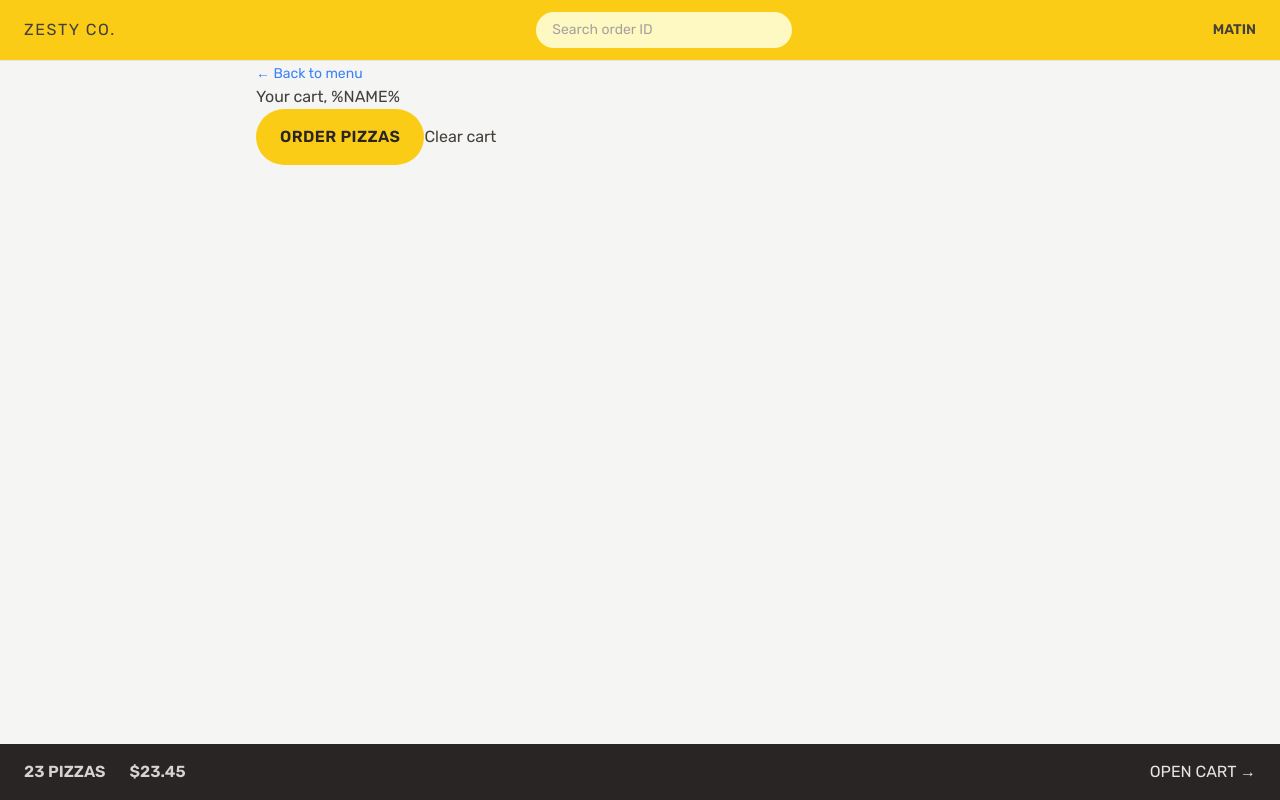
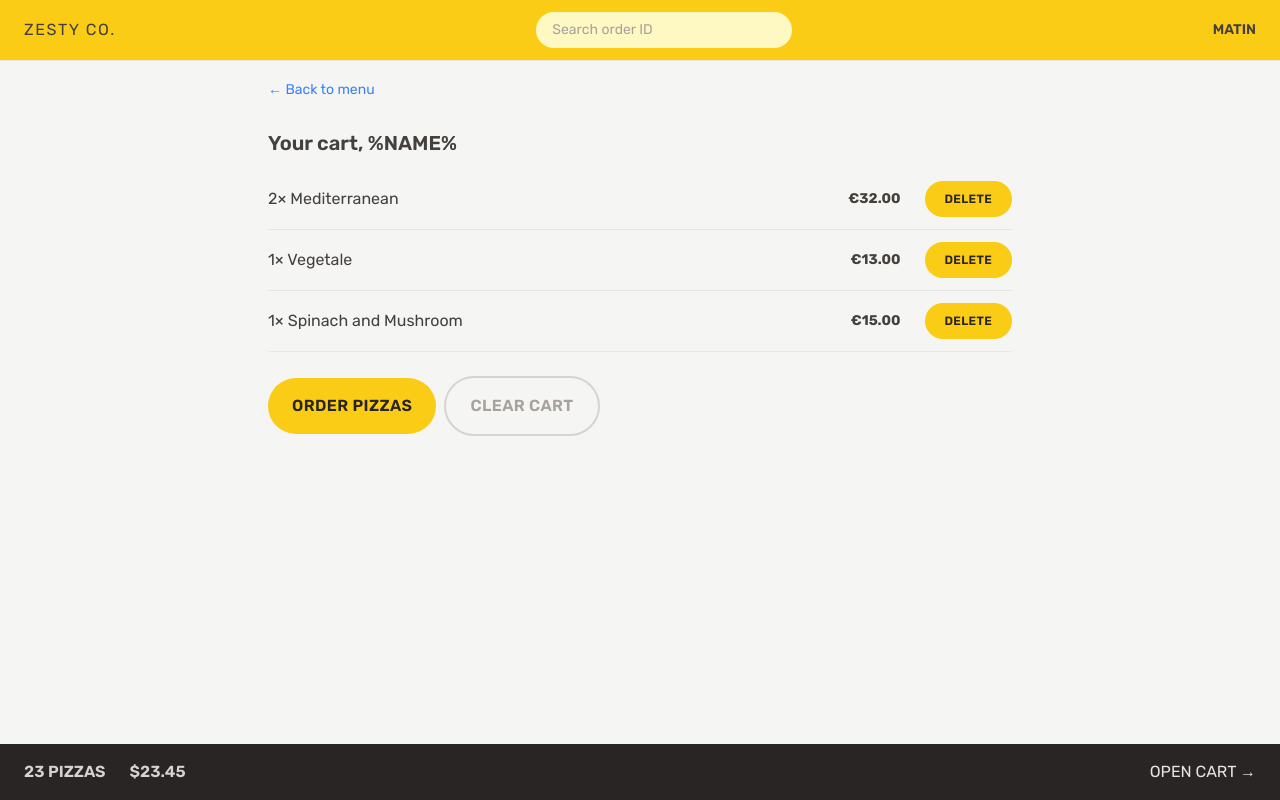
Before and after one commit to MatinT-SA/zesty, a React (Vite) app: page /cart in a window 1280 px wide. Built offline with nearby package versions, Linux system fonts and the light colour scheme; a web font is replaced by a local one.

Commit message:
styling the cart

```diff
--- a/src/features/cart/Cart.jsx
+++ b/src/features/cart/Cart.jsx
@@ -1,6 +1,7 @@
 import { Link } from "react-router-dom";
 import LinkButton from "../../ui/LinkButton";
 import Button from "../../ui/Button";
+import CartItem from "./CartItem";
 
 const fakeCart = [
   {
@@ -30,16 +31,22 @@ function Cart() {
   const cart = fakeCart;
 
   return (
-    <div>
+    <div className="py-4 px-3">
       <LinkButton to="/menu">&larr; Back to menu</LinkButton>
 
-      <h2>Your cart, %NAME%</h2>
+      <h2 className="mt-7 text-xl font-semibold">Your cart, %NAME%</h2>
 
-      <div>
+      <ul className="divide-y divide-stone-200 border-b mt-3">
+        {cart.map((item) => (
+          <CartItem item={item} key={item.pizzaId} />
+        ))}
+      </ul>
+
+      <div className="mt-6 space-x-2">
         <Button to="/order/new" type="primary">
           Order Pizzas
         </Button>
-        <button>Clear cart</button>
+        <Button type="secondary">Clear cart</Button>
       </div>
     </div>
   );
--- a/src/features/cart/CartItem.jsx
+++ b/src/features/cart/CartItem.jsx
@@ -1,13 +1,17 @@
+import Button from "../../ui/Button";
+import { formatCurrency } from "../../utils/helpers";
+
 function CartItem({ item }) {
   const { pizzaId, name, quantity, totalPrice } = item;
 
   return (
-    <li>
-      <p>
+    <li className="py-3 sm:flex sm:justify-between sm:items-center">
+      <p className="mb-1 sm:mb-0">
         {quantity}&times; {name}
       </p>
-      <div>
-        <p>{formatCurrency(totalPrice)}</p>
+      <div className="flex items-center justify-between sm:gap-6">
+        <p className="text-sm font-bold">{formatCurrency(totalPrice)}</p>
+        <Button type="small">Delete</Button>
       </div>
     </li>
   );
--- a/src/ui/Button.jsx
+++ b/src/ui/Button.jsx
@@ -2,8 +2,8 @@ import React from "react";
 import { Link } from "react-router-dom";
 
 function Button({ children, disabled, to, type }) {
-  const className =
-    "inline-block rounded-full bg-yellow-400 px-4 py-3 font-semibold uppercase tracking-wide text-stone-800 transition-colors duration-300 hover:bg-yellow-300 focus:outline-none focus:ring focus:ring-yellow-300 focus:ring-offset-2 disabled:cursor-not-allowed sm:px-6 sm:py-4";
+  // const className =
+  //   "inline-block rounded-full bg-yellow-400 px-4 py-3 font-semibold uppercase tracking-wide text-stone-800 transition-colors duration-300 hover:bg-yellow-300 focus:outline-none focus:ring focus:ring-yellow-300 focus:ring-offset-2 disabled:cursor-not-allowed sm:px-6 sm:py-4";
 
   const base =
     "inline-block rounded-full bg-yellow-400 font-semibold uppercase tracking-wide text-stone-800 transition-colors duration-300 hover:bg-yellow-300 focus:outline-none focus:ring focus:ring-yellow-300 focus:ring-offset-2 disabled:cursor-not-allowed";
@@ -11,6 +11,8 @@ function Button({ children, disabled, to, type }) {
   const styles = {
     primary: base + " px-4 py-3 sm:px-6 sm:py-4",
     small: base + " px-4 py-2 md:px-5 md:py-2.5 text-xs",
+    secondary:
+      "inline-block rounded-full border-2 border-stone-300 px-4 py-3 font-semibold uppercase tracking-wide text-stone-400 transition-colors duration-300 hover:bg-stone-300 hover:text-stone-800 focus:bg-stone-300 focus:text-stone-800 focus:outline-none focus:ring focus:ring-stone-200 focus:ring-offset-2 disabled:cursor-not-allowed sm:px-6 sm:py-4 px-4 py-2.5 sm:px-6 sm:py-3.5",
   };
 
   if (to)
```
